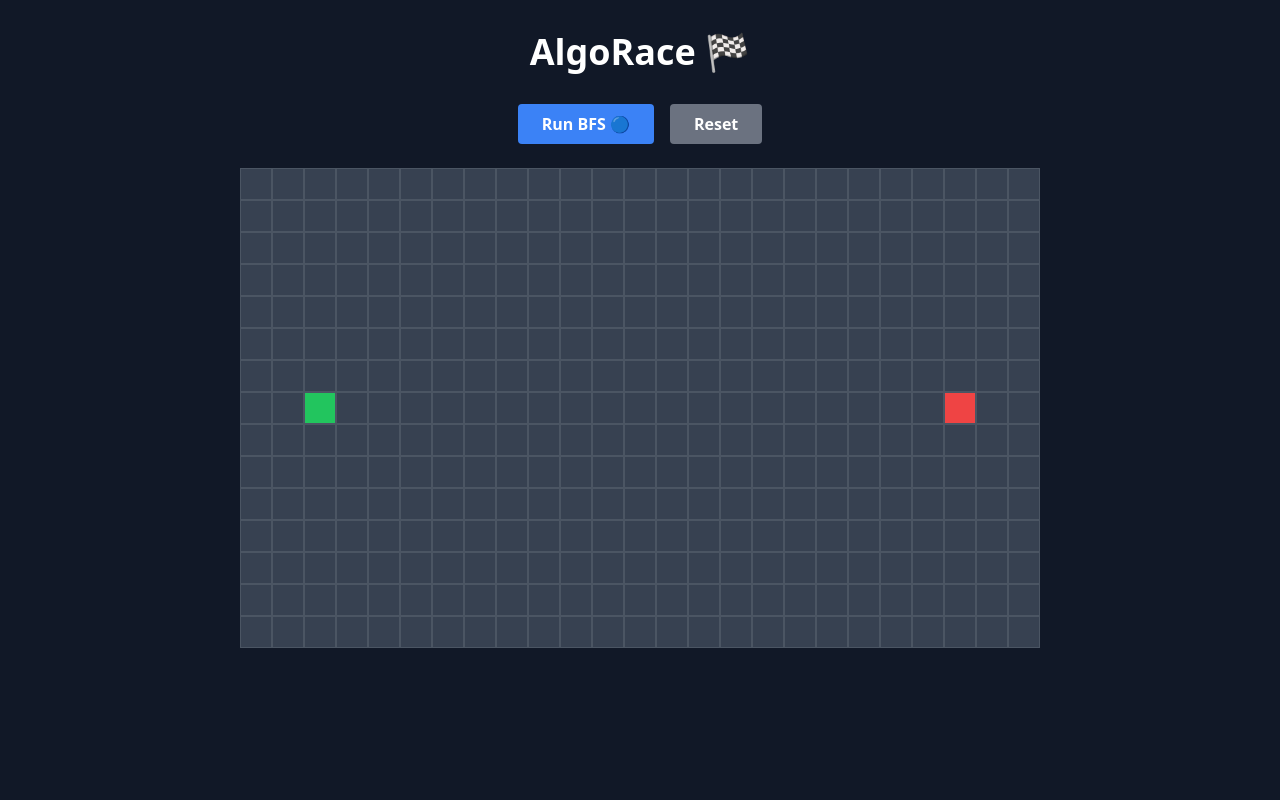
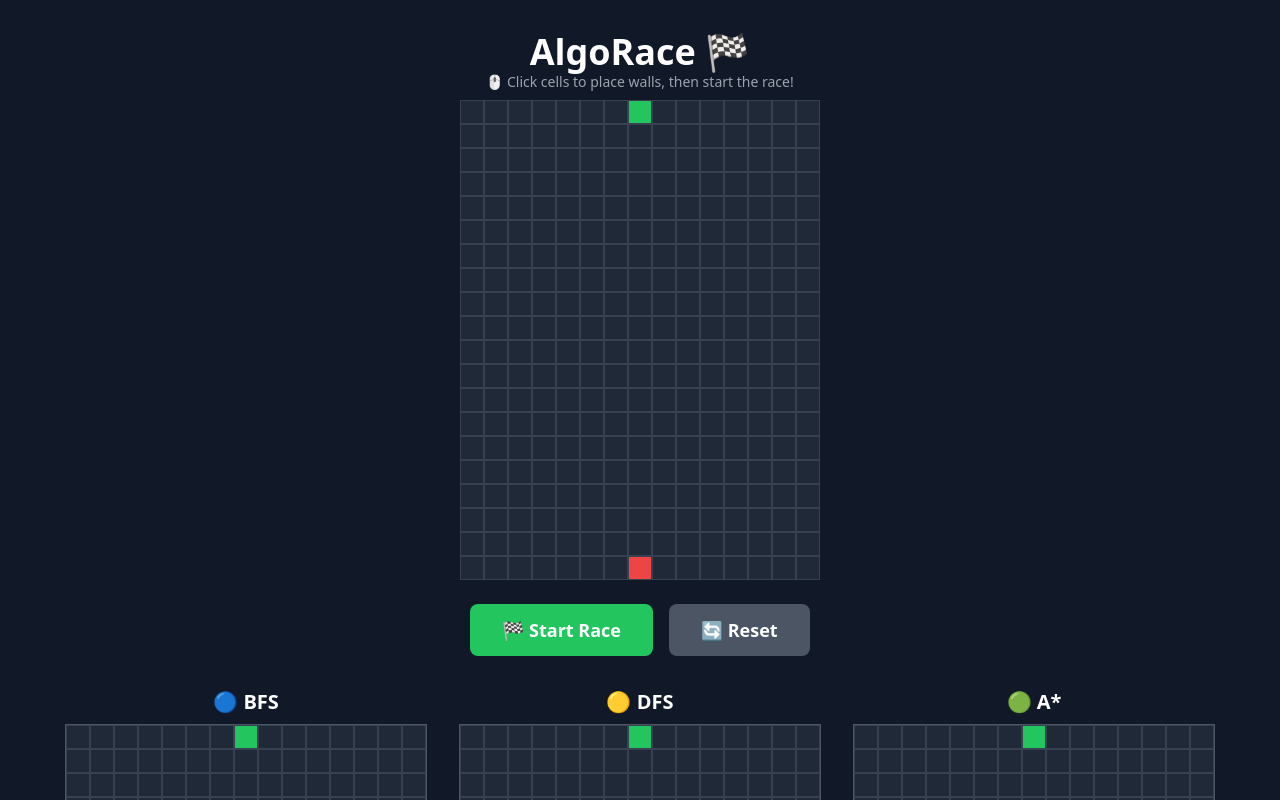
Before and after one commit to Piya0217/algo-race-visualizer, a React (Create React App) app: page / in a window 1280 px wide. Shown: the top 800 px of the page. Built offline with nearby package versions, Linux system fonts and the light colour scheme.

Commit message:
Day 3 - All 3 algorithms racing with live animation

```diff
--- a/src/algorithm/aStar.js
+++ b/src/algorithm/aStar.js
@@ -0,0 +1,48 @@
+export function aStar(grid, startNode, endNode) {
+  const visitedNodes = [];
+  startNode.gCost = 0;
+  startNode.hCost = heuristic(startNode, endNode);
+  startNode.fCost = startNode.hCost;
+
+  const openSet = [startNode];
+
+  while (openSet.length > 0) {
+    openSet.sort((a, b) => a.fCost - b.fCost);
+    const current = openSet.shift();
+
+    if (current.isVisited || current.isWall) continue;
+    current.isVisited = true;
+    visitedNodes.push(current);
+
+    if (current.row === endNode.row && current.col === endNode.col) {
+      return { visitedNodes, found: true };
+    }
+
+    for (const neighbor of getNeighbors(current, grid)) {
+      if (neighbor.isVisited || neighbor.isWall) continue;
+      const tentativeG = current.gCost + 1;
+      if (tentativeG < (neighbor.gCost ?? Infinity)) {
+        neighbor.previousNode = current;
+        neighbor.gCost = tentativeG;
+        neighbor.hCost = heuristic(neighbor, endNode);
+        neighbor.fCost = neighbor.gCost + neighbor.hCost;
+        if (!openSet.includes(neighbor)) openSet.push(neighbor);
+      }
+    }
+  }
+  return { visitedNodes, found: false };
+}
+
+function heuristic(node, endNode) {
+  return Math.abs(node.row - endNode.row) + Math.abs(node.col - endNode.col);
+}
+
+function getNeighbors(node, grid) {
+  const neighbors = [];
+  const { row, col } = node;
+  if (row > 0) neighbors.push(grid[row - 1][col]);
+  if (row < grid.length - 1) neighbors.push(grid[row + 1][col]);
+  if (col > 0) neighbors.push(grid[row][col - 1]);
+  if (col < grid[0].length - 1) neighbors.push(grid[row][col + 1]);
+  return neighbors;
+}
--- a/src/algorithm/dfs.js
+++ b/src/algorithm/dfs.js
@@ -0,0 +1,30 @@
+export function dfs(grid, startNode, endNode) {
+  const visitedNodes = [];
+
+  function explore(node) {
+    if (!node || node.isVisited || node.isWall) return false;
+    node.isVisited = true;
+    visitedNodes.push(node);
+
+    if (node.row === endNode.row && node.col === endNode.col) return true;
+
+    const { row, col } = node;
+    const neighbors = [
+      grid[row + 1]?.[col],
+      grid[row]?.[col + 1],
+      grid[row - 1]?.[col],
+      grid[row]?.[col - 1],
+    ].filter(Boolean);
+
+    for (const neighbor of neighbors) {
+      if (!neighbor.isVisited && !neighbor.isWall) {
+        neighbor.previousNode = node;
+        if (explore(neighbor)) return true;
+      }
+    }
+    return false;
+  }
+
+  const found = explore(startNode);
+  return { visitedNodes, found };
+}
--- a/src/components/Grid.jsx
+++ b/src/components/Grid.jsx
@@ -1,8 +1,10 @@
 import React from 'react';
 import { bfs, getShortestPath } from '../algorithm/bfs.js';
+import { dfs } from '../algorithm/dfs.js';
+import { aStar } from '../algorithm/aStar.js';
 
-const ROWS = 15;
-const COLS = 25;
+const ROWS = 20;
+const COLS = 15;
 
 const createGrid = () => {
   return Array.from({ length: ROWS }, (_, row) =>
@@ -10,22 +12,166 @@
       row,
       col,
       isWall: false,
-      isStart: row === 7 && col === 2,
-      isEnd: row === 7 && col === 22,
+      isStart: row === 0 && col === 7,
+      isEnd: row === 19 && col === 7,
       isVisited: false,
       isPath: false,
       previousNode: null,
+      gCost: Infinity,
+      hCost: 0,
+      fCost: Infinity,
     }))
   );
 };
 
+const ALGOS = [
+  { name: 'BFS', emoji: '🔵', fn: bfs, visitColor: '#60a5fa', pathColor: '#bfdbfe' },
+  { name: 'DFS', emoji: '🟡', fn: dfs, visitColor: '#facc15', pathColor: '#fef08a' },
+  { name: 'A*',  emoji: '🟢', fn: aStar, visitColor: '#4ade80', pathColor: '#bbf7d0' },
+];
+
+function RaceGrid({ algo, wallGrid, isRacing, onFinish }) {
+  const [visitedCount, setVisitedCount] = React.useState(0);
+  const [pathCount, setPathCount] = React.useState(0);
+  const [done, setDone] = React.useState(false);
+  const [found, setFound] = React.useState(null);
+  const [time, setTime] = React.useState(0);
+
+  const visitedRef = React.useRef([]);
+  const pathRef = React.useRef([]);
+  const baseGridRef = React.useRef(createGrid());
+
+  React.useEffect(() => {
+    if (!isRacing) {
+      visitedRef.current = [];
+      pathRef.current = [];
+      baseGridRef.current = createGrid();
+      setVisitedCount(0);
+      setPathCount(0);
+      setDone(false);
+      setFound(null);
+      setTime(0);
+      return;
+    }
+
+    const freshGrid = createGrid().map((r) =>
+      r.map((cell) => ({
+        ...cell,
+        isWall: wallGrid[cell.row][cell.col].isWall,
+      }))
+    );
+
+    baseGridRef.current = freshGrid;
+    const startNode = freshGrid[0][7];
+    const endNode = freshGrid[19][7];
+
+    const startTime = performance.now();
+    const { visitedNodes, found: f } = algo.fn(freshGrid, startNode, endNode);
+    const endTime = performance.now();
+
+    visitedRef.current = visitedNodes;
+    pathRef.current = f ? getShortestPath(endNode) : [];
+    setTime((endTime - startTime).toFixed(2));
+    setFound(f);
+    setVisitedCount(0);
+    setPathCount(0);
+    setDone(false);
+
+    let v = 0;
+    const visitInterval = setInterval(() => {
+      if (v < visitedNodes.length) {
+        v++;
+        setVisitedCount(v);
+      } else {
+        clearInterval(visitInterval);
+        if (!f) {
+          setDone(true);
+          onFinish(algo.name, false);
+          return;
+        }
+        let p = 0;
+        const pathInterval = setInterval(() => {
+          if (p < pathRef.current.length) {
+            p++;
+            setPathCount(p);
+          } else {
+            clearInterval(pathInterval);
+            setDone(true);
+            onFinish(algo.name, true);
+          }
+        }, 100);
+      }
+    }, 80);
+
+    return () => clearInterval(visitInterval);
+  }, [isRacing]);
+
+  const getCellColor = (cell) => {
+    if (cell.isStart) return '#22c55e';
+    if (cell.isEnd) return '#ef4444';
+    if (cell.isWall) return '#f3f4f6';
+
+    const visitedNodes = visitedRef.current;
+    const pathNodes = pathRef.current;
+
+    const pathIndex = pathNodes.findIndex(
+      (n) => n.row === cell.row && n.col === cell.col
+    );
+    if (pathIndex !== -1 && pathIndex < pathCount) return algo.pathColor;
+
+    const visitIndex = visitedNodes.findIndex(
+      (n) => n.row === cell.row && n.col === cell.col
+    );
+    if (visitIndex !== -1 && visitIndex < visitedCount) return algo.visitColor;
+
+    return '#1f2937';
+  };
+
+  const grid = baseGridRef.current;
+
+  return (
+    <div className="flex flex-col items-center">
+      <h2 className="text-xl font-bold text-white mb-2">
+        {algo.emoji} {algo.name}
+        {done && found && <span className="ml-2 text-green-400">✅</span>}
+        {done && found === false && <span className="ml-2 text-red-400">❌</span>}
+      </h2>
+      <div style={{ border: '1px solid #4b5563' }}>
+        {grid.map((row, rIdx) => (
+          <div key={rIdx} style={{ display: 'flex' }}>
+            {row.map((cell, cIdx) => (
+              <div
+                key={cIdx}
+                style={{
+                  width: 24,
+                  height: 24,
+                  backgroundColor: getCellColor(cell),
+                  border: '1px solid #374151',
+                }}
+              />
+            ))}
+          </div>
+        ))}
+      </div>
+      <div className="mt-2 text-sm text-gray-300 flex gap-4">
+        <span>Nodes: <span className="text-white font-bold">{visitedCount}</span></span>
+        <span>Path: <span className="text-white font-bold">{pathCount}</span></span>
+        <span>Time: <span className="text-white font-bold">{time}ms</span></span>
+      </div>
+    </div>
+  );
+}
+
 function Grid() {
-  const [grid, setGrid] = React.useState(createGrid());
-  const [isRunning, setIsRunning] = React.useState(false);
+  const [wallGrid, setWallGrid] = React.useState(createGrid());
+  const [isRacing, setIsRacing] = React.useState(false);
+  const [raceKey, setRaceKey] = React.useState(0);
+  const [winner, setWinner] = React.useState(null);
+  const finishedRef = React.useRef([]);
 
   const handleCellClick = (row, col) => {
-    if (isRunning) return;
-    const newGrid = grid.map((r) =>
+    if (isRacing) return;
+    const newGrid = wallGrid.map((r) =>
       r.map((cell) => {
         if (cell.row === row && cell.col === col) {
           if (cell.isStart || cell.isEnd) return cell;
@@ -34,113 +180,91 @@
         return cell;
       })
     );
-    setGrid(newGrid);
+    setWallGrid(newGrid);
   };
 
-  const getCellColor = (cell) => {
-    if (cell.isStart) return 'bg-green-500';
-    if (cell.isEnd) return 'bg-red-500';
-    if (cell.isPath) return 'bg-yellow-400';
-    if (cell.isVisited) return 'bg-blue-500';
-    if (cell.isWall) return 'bg-gray-100';
-    return 'bg-gray-700';
+  const startRace = () => {
+    setWinner(null);
+    finishedRef.current = [];
+    setRaceKey((k) => k + 1);
+    setIsRacing(true);
   };
 
-  const runBFS = () => {
-    setIsRunning(true);
-    const freshGrid = grid.map((r) =>
-      r.map((cell) => ({
-        ...cell,
-        isVisited: false,
-        isPath: false,
-        previousNode: null,
-      }))
-    );
-
-    const startNode = freshGrid[7][2];
-    const endNode = freshGrid[7][22];
-
-    const visitedNodes = bfs(freshGrid, startNode, endNode);
-    const shortestPath = getShortestPath(endNode);
-
-    animateBFS(visitedNodes, shortestPath, freshGrid);
+  const resetAll = () => {
+    setIsRacing(false);
+    setWallGrid(createGrid());
+    setWinner(null);
+    finishedRef.current = [];
+    setRaceKey((k) => k + 1);
   };
 
-  const animateBFS = (visitedNodes, shortestPath, freshGrid) => {
-    for (let i = 0; i <= visitedNodes.length; i++) {
-      if (i === visitedNodes.length) {
-        setTimeout(() => {
-          animatePath(shortestPath, freshGrid, visitedNodes);
-        }, 20 * i);
-        return;
-      }
-      setTimeout(() => {
-        const node = visitedNodes[i];
-        setGrid((prev) =>
-          prev.map((r) =>
-            r.map((cell) =>
-              cell.row === node.row && cell.col === node.col
-                ? { ...cell, isVisited: true }
-                : cell
-            )
-          )
-        );
-      }, 20 * i);
+  const handleFinish = (name, found) => {
+    if (!found) return;
+    finishedRef.current.push(name);
+    if (finishedRef.current.length === 1) {
+      setWinner(name);
     }
   };
 
-  const animatePath = (shortestPath, freshGrid, visitedNodes) => {
-    for (let i = 0; i < shortestPath.length; i++) {
-      setTimeout(() => {
-        const node = shortestPath[i];
-        setGrid((prev) =>
-          prev.map((r) =>
-            r.map((cell) =>
-              cell.row === node.row && cell.col === node.col
-                ? { ...cell, isPath: true }
-                : cell
-            )
-          )
-        );
-        if (i === shortestPath.length - 1) setIsRunning(false);
-      }, 50 * i);
-    }
-  };
-
-  const resetGrid = () => {
-    setGrid(createGrid());
-    setIsRunning(false);
+  const getWallCellColor = (cell) => {
+    if (cell.isStart) return 'bg-green-500';
+    if (cell.isEnd) return 'bg-red-500';
+    if (cell.isWall) return 'bg-gray-100';
+    return 'bg-gray-800';
   };
 
   return (
-    <div className="flex flex-col items-center mt-8">
-      <div className="flex gap-4 mb-6">
+    <div className="flex flex-col items-center pb-12">
+      <div className="mb-6">
+        <p className="text-gray-400 text-center mb-2 text-sm">
+          🖱️ Click cells to place walls, then start the race!
+        </p>
+        {wallGrid.map((row, rIdx) => (
+          <div key={rIdx} className="flex">
+            {row.map((cell, cIdx) => (
+              <div
+                key={cIdx}
+                onClick={() => handleCellClick(cell.row, cell.col)}
+                className={`w-6 h-6 border border-gray-700 cursor-pointer ${getWallCellColor(cell)}`}
+              />
+            ))}
+          </div>
+        ))}
+      </div>
+
+      <div className="flex gap-4 mb-8">
         <button
-          onClick={runBFS}
-          disabled={isRunning}
-          className="px-6 py-2 bg-blue-500 text-white font-bold rounded hover:bg-blue-600 disabled:opacity-50"
+          onClick={startRace}
+          disabled={isRacing}
+          className="px-8 py-3 bg-green-500 text-white font-bold text-lg rounded-lg hover:bg-green-600 disabled:opacity-50"
         >
-          Run BFS 🔵
+          🏁 Start Race
         </button>
         <button
-          onClick={resetGrid}
-          disabled={isRunning}
-          className="px-6 py-2 bg-gray-500 text-white font-bold rounded hover:bg-gray-600 disabled:opacity-50"
+          onClick={resetAll}
+          className="px-8 py-3 bg-gray-600 text-white font-bold text-lg rounded-lg hover:bg-gray-700"
         >
-          Reset
+          🔄 Reset
         </button>
       </div>
-      {grid.map((row, rIdx) => (
-        <div key={rIdx} className="flex">
-          {row.map((cell, cIdx) => (
-            <div
-              key={cIdx}
-              onClick={() => handleCellClick(cell.row, cell.col)}
-              className={`w-8 h-8 border border-gray-600 cursor-pointer ${getCellColor(cell)}`}
-            />
-          ))}
+
+      {winner && (
+        <div className="mb-6 px-8 py-3 bg-yellow-400 text-gray-900 font-bold text-xl rounded-lg">
+          🏆 Winner: {ALGOS.find(a => a.name === winner)?.emoji} {winner}!
         </div>
-      ))}
+      )}
+
+      <div className="flex flex-row gap-8 items-start justify-center">
+        {ALGOS.map((algo) => (
+          <RaceGrid
+            key={`${algo.name}-${raceKey}`}
+            algo={algo}
+            wallGrid={wallGrid}
+            isRacing={isRacing}
+            onFinish={handleFinish}
+          />
+        ))}
+      </div>
     </div>
   );
 }
```
Also changed, not shown: src/algorithm/bfs.js (+5 -3 lines).
